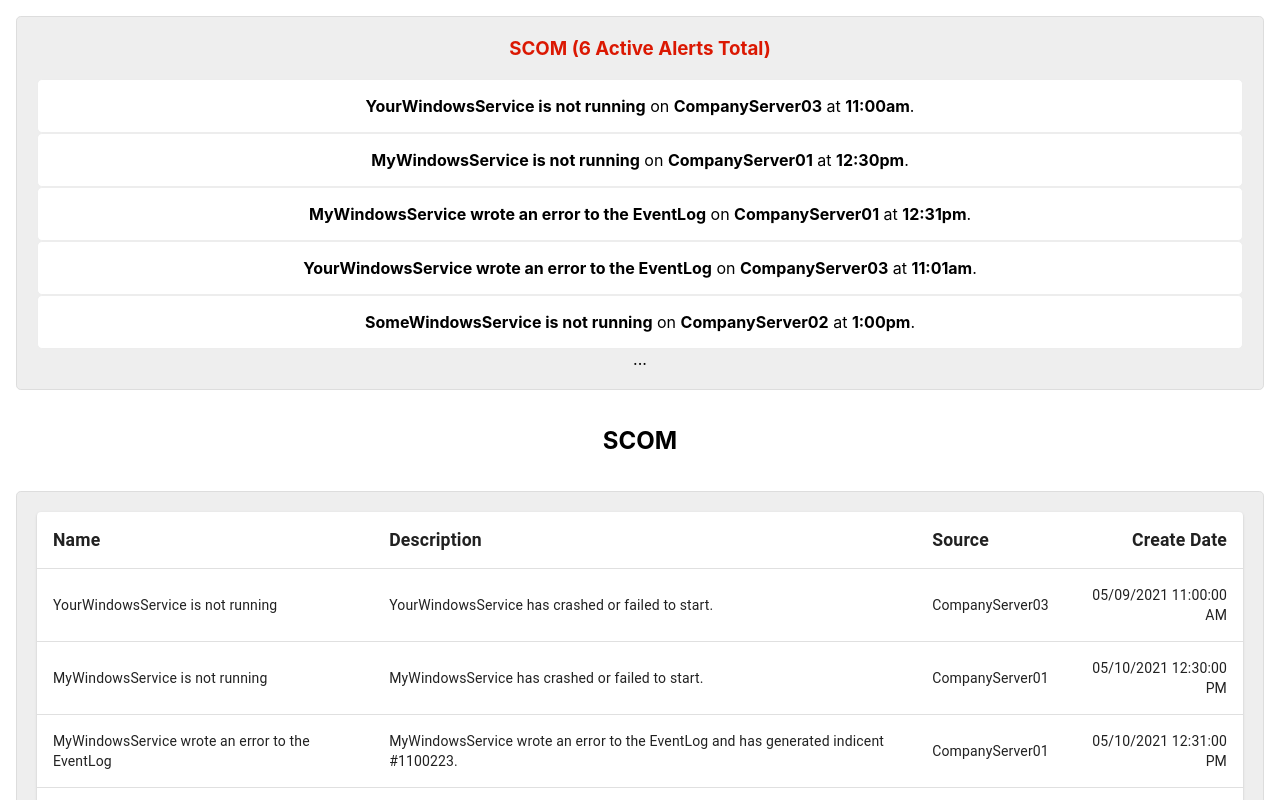
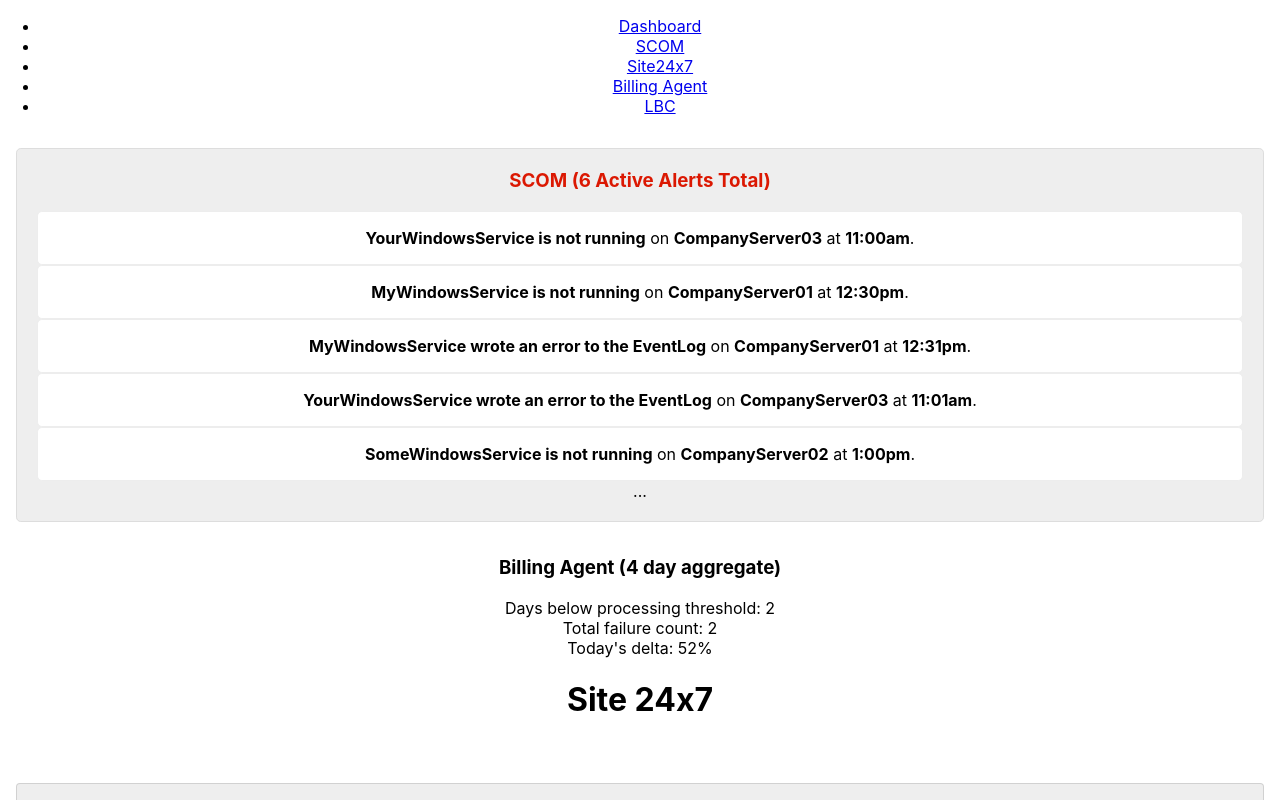
Before and after one commit to prodgers1/pwa-hackathon, a React (Create React App) app: page / in a window 1280 px wide. Shown: the top 800 px of the page. Built offline with nearby package versions, Linux system fonts and the light colour scheme.

Commit message:
added React Routing, an unstyled nav, and a Dashboard component

```diff
--- a/package.json
+++ b/package.json
@@ -10,6 +10,7 @@
     "date-fns": "^2.21.3",
     "react": "^17.0.2",
     "react-dom": "^17.0.2",
+    "react-router-dom": "^5.2.0",
     "react-scripts": "4.0.3",
     "serve": "^11.3.2",
     "web-vitals": "^0.2.4",
--- a/src/App.js
+++ b/src/App.js
@@ -1,38 +1,60 @@
 import React from 'react';
+import {
+  BrowserRouter as Router,
+  Switch,
+  Route,
+  Link
+} from "react-router-dom";
 
 import './App.css';
 import SCOM from './components/SCOM/SCOM';
 import Site247 from './components/Site247/Site247';
+import Dashboard from './components/Dashboard/Dashboard';
 import BillingAgent from './components/BillingAgent/BillingAgent';
 import LoadBalancerList from './components/LbCluster/LoadBalancerList';
 
 function App() {
-  // Notification.requestPermission(function (status) {
-  //   console.log('Notification permission status:', status);
-  // });
-
-  // function displayNotification() {
-  //   if (Notification.permission == 'granted') {
-  //     navigator.serviceWorker.getRegistration().then(function (reg) {
-  //       reg.showNotification('Hello world!');
-  //     });
-  //   }
-  // }
-
   return (
+    <Router>
       <div className="App">
-      <SCOM isDashboard={true} />
+        <nav>
+          <ul>
+            <li>
+              <Link to="/">Dashboard</Link>
+            </li>
+            <li>
+              <Link to="/scom">SCOM</Link>
+            </li>
+            <li>
+              <Link to="/site24x7">Site24x7</Link>
+            </li>
+            <li>
+              <Link to="/billingAgent">Billing Agent</Link>
+            </li>
+            <li>
+              <Link to="/lbc">LBC</Link>
+            </li>
+          </ul>
+        </nav>
+        <Switch>
+          <Route path="/scom">
             <SCOM isDashboard={false} />
+          </Route>
+          <Route path="/site24x7">
             <Site247 />
-      <BillingAgent isDashboard={true} />
+          </Route>
+          <Route path="/billingAgent">
             <BillingAgent isDashboard={false} />
+          </Route>
+          <Route path="/lbc">
             <LoadBalancerList />
-      {/* <div>
-        <button onClick={() => displayNotification()}>
-          Hello
-        </button>
-      </div> */}
+          </Route>
+          <Route path="/">
+            <Dashboard />
+          </Route>
+        </Switch>
       </div>
+    </Router>
   );
 }
 
--- /dev/null
+++ b/src/components/Dashboard/Dashboard.js
@@ -0,0 +1,44 @@
+import React from 'react';
+
+import { makeStyles } from '@material-ui/core/styles';
+import SCOM from '../SCOM/SCOM';
+import Site247 from '../Site247/Site247';
+import BillingAgent from '../BillingAgent/BillingAgent';
+import LoadBalancerList from '../LbCluster/LoadBalancerList';
+
+const useStyles = makeStyles({
+  root: {}
+});
+
+const Dashboard = () => {
+  const classes = useStyles();
+
+  // Notification.requestPermission(function (status) {
+  //   console.log('Notification permission status:', status);
+  // });
+
+  // function displayNotification() {
+  //   if (Notification.permission == 'granted') {
+  //     navigator.serviceWorker.getRegistration().then(function (reg) {
+  //       reg.showNotification('Hello world!');
+  //     });
+  //   }
+  // }
+
+  return(
+    <div className={classes.root}>
+      <SCOM isDashboard={true} />
+      <BillingAgent isDashboard={true} />
+      <Site247 />
+      <LoadBalancerList />
+
+      {/* <div>
+        <button onClick={() => displayNotification()}>
+          Hello
+        </button>
+      </div> */}
+    </div>
+  )
+}
+
+export default Dashboard;
```
Also changed, not shown: 1 other file (tests, documents, lock files or other folders). Lines whose indentation alone changed are shown as unchanged.
